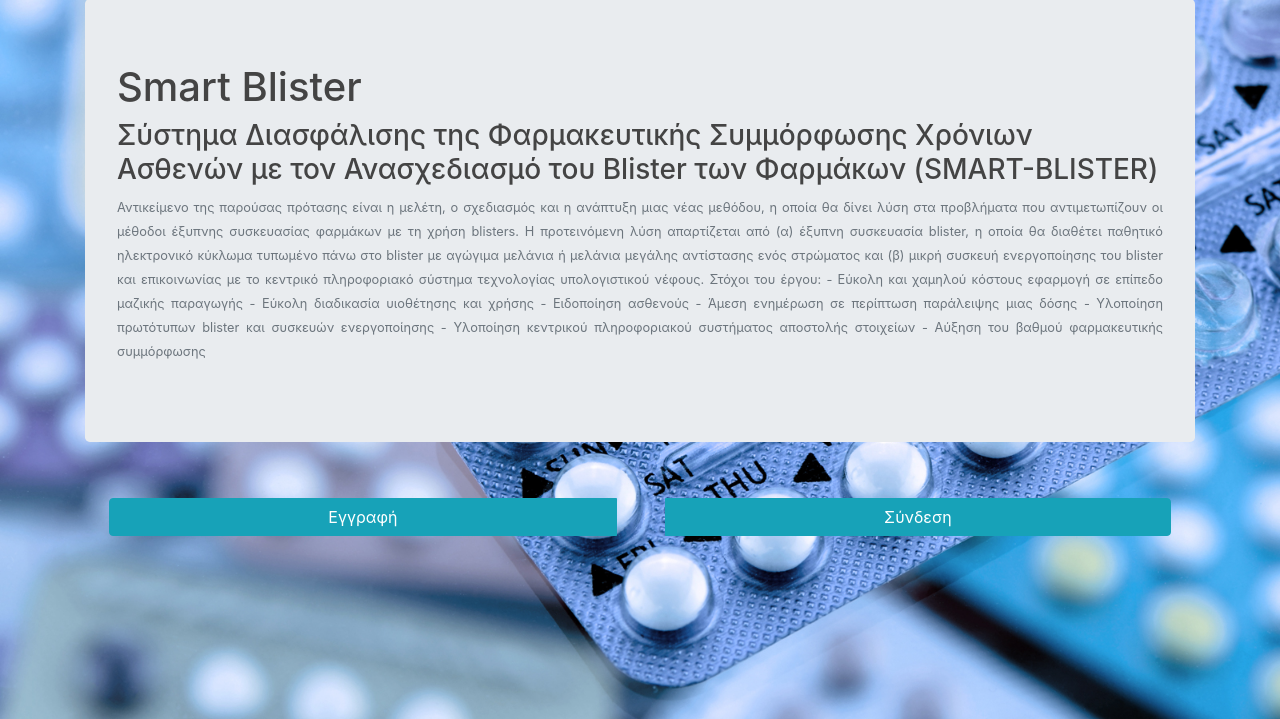
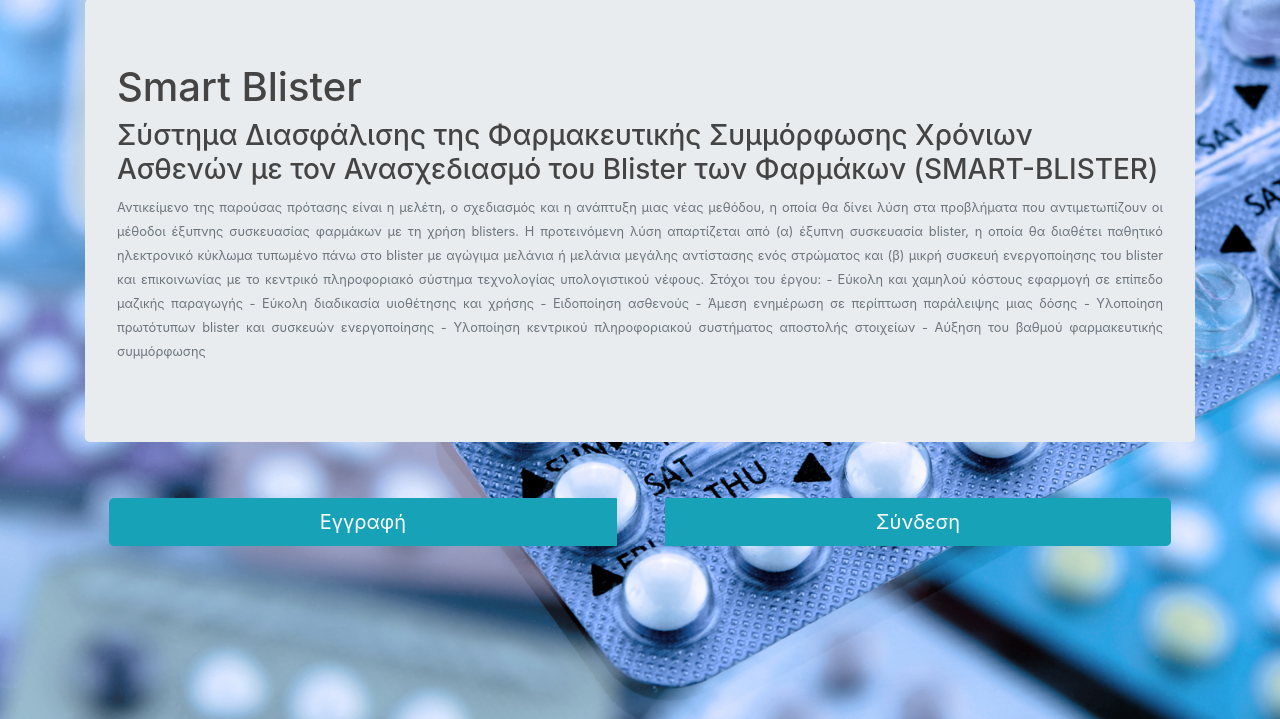
Before and after one commit to antonioudakis/smartblister, a Django app: page / in a window 1280 px wide. Shown: the part 81-800 px from the top of the page. Run offline with Django 3.2, Linux system fonts and the light colour scheme; some libraries are stand-ins or nearby versions.

Commit message:
Enlarge index buttons

```diff
--- a/templates/dashboard/index.html
+++ b/templates/dashboard/index.html
@@ -7,8 +7,8 @@
 </div>
 {% if not user.is_authenticated %}
 	<div class="d-flex justify-content-center btn-group" role="group">
-		<a href="{% url 'users:registration' %}" class="btn btn-info m-4">Εγγραφή</a>
-		<a href="{% url 'login' %}" class="btn btn-info m-4">Σύνδεση</a>
+		<a href="{% url 'users:registration' %}" class="btn btn-info m-4 btn-lg">Εγγραφή</a>
+		<a href="{% url 'login' %}" class="btn btn-info m-4 btn-lg">Σύνδεση</a>
 	</div>
 {% endif %}
 
```
